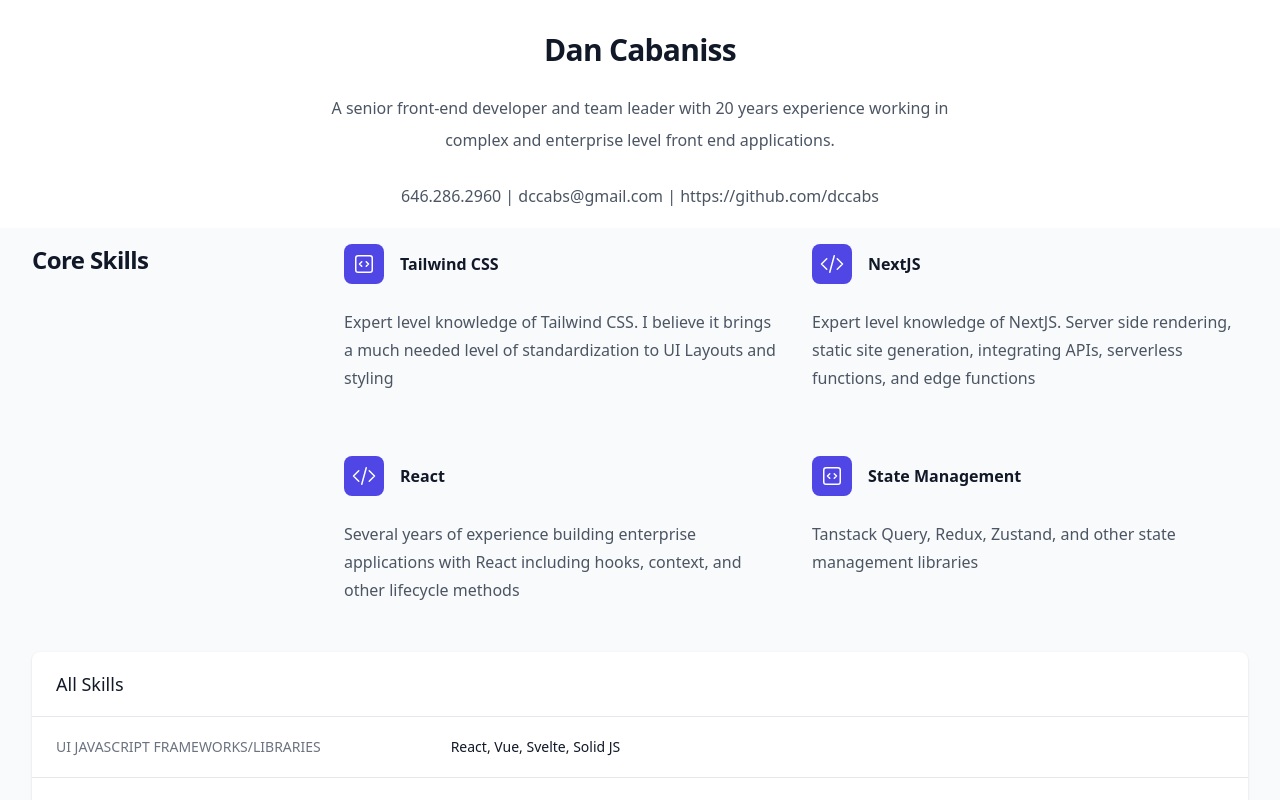
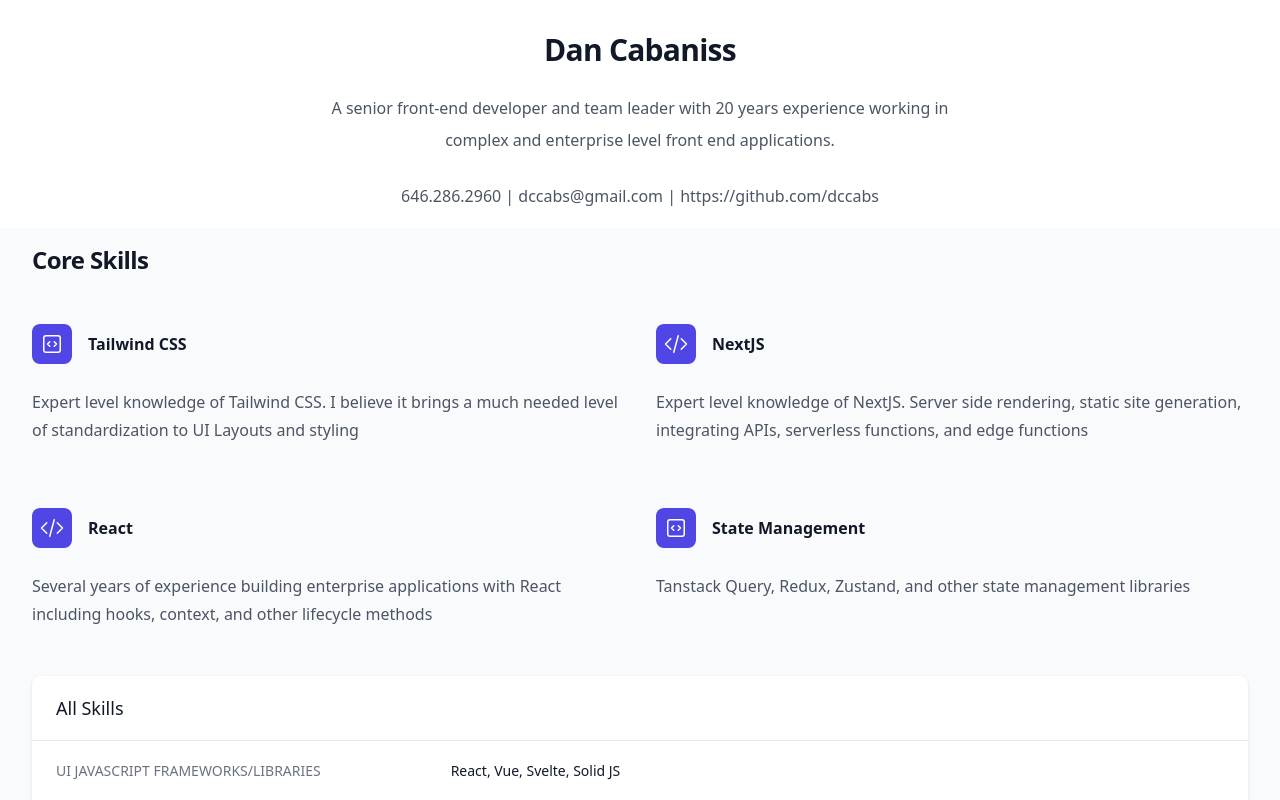
Before and after one commit to dccabs/dan-resume, a Next.js app: page / in a window 1280 px wide. Shown: the top 800 px of the page. Built offline with nearby package versions, Linux system fonts and the light colour scheme.

Commit message:
print adjustment

```diff
--- a/app/components/FeatureSkills/index.tsx
+++ b/app/components/FeatureSkills/index.tsx
@@ -44,7 +44,7 @@
     return (
         <div className="py-0 sm:py-0">
             <div className="px-6 lg:px-8">
-                <div className="grid grid-cols-1 gap-x-8 gap-y-16 sm:gap-y-12 lg:mx-0 lg:max-w-none lg:grid-cols-4">
+                <div className="grid grid-cols-1 gap-x-8 gap-y-16 sm:gap-y-12 lg:mx-0 lg:max-w-none ">
                     <h2 className="text-2xl font-bold tracking-tight text-gray-900">
                         {title}
                     </h2>
```
